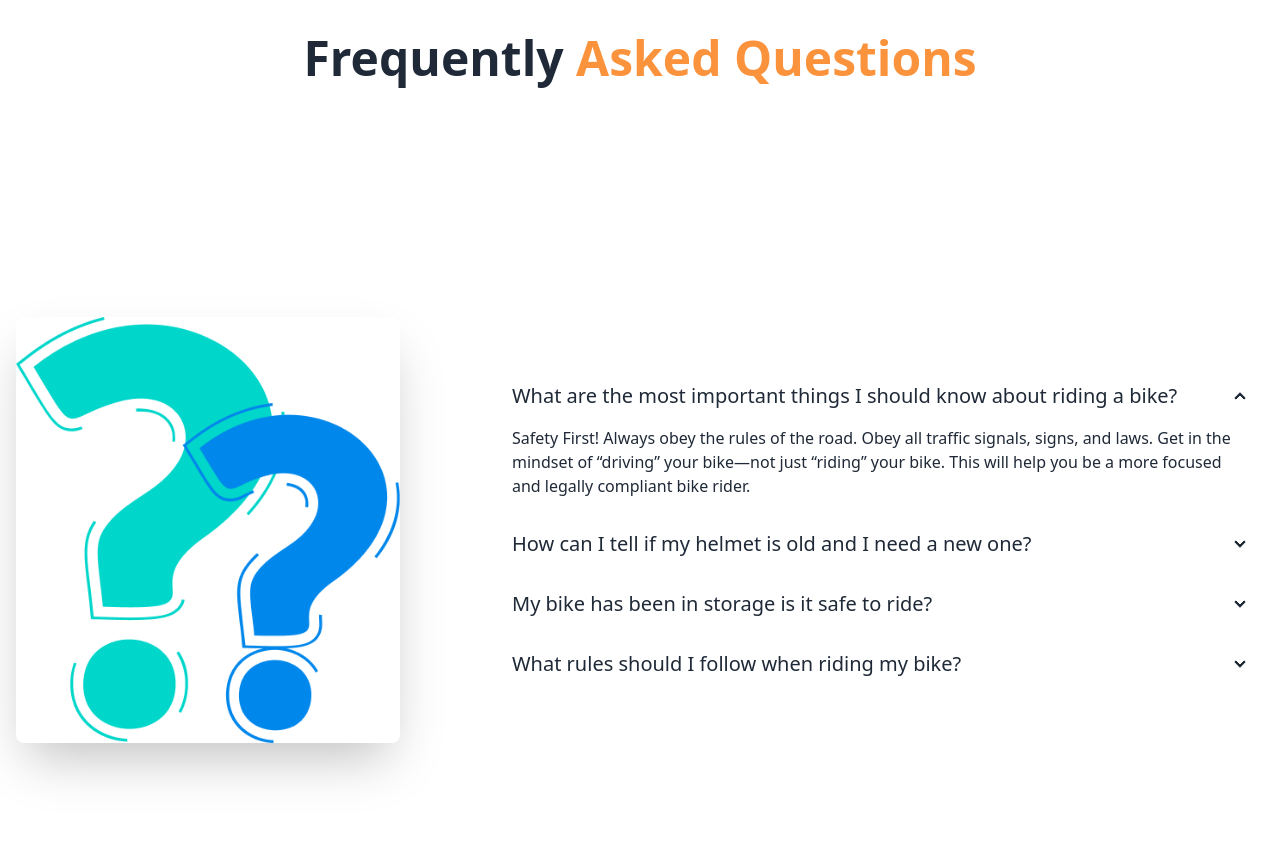
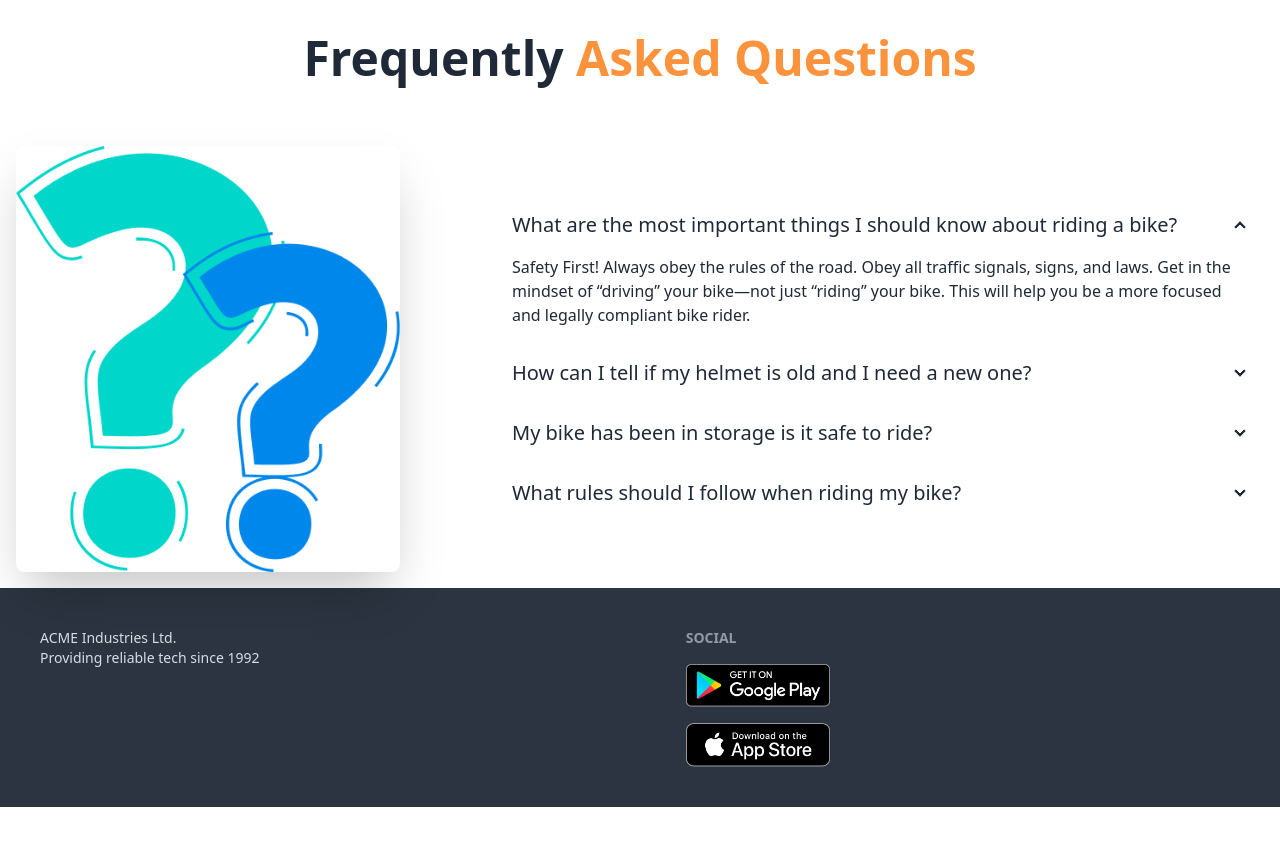
Before and after one commit to trishamoni99/biker-zone-with-DaisyUI, a plain HTML site: page index.html in a window 1280 px wide. Shown: the part 2200-3046 px from the top of the page. After the commit the page ends 3007 px from the top, so only its background shows below. Drawn offline with nearby package versions, Linux system fonts and the light colour scheme.

Commit message:
added footer section

```diff
--- a/index.html
+++ b/index.html
@@ -308,7 +308,7 @@
 
       <section class="my24">
         <h3 class="text-5xl  mb-12 font-semibold text-center">Frequently   <span class="text-orange-400">Asked Questions</span></h3>
-        <div class="hero min-h-screen">
+        <div class="hero ">
           <div class="hero-content flex-col lg:gap-24 lg:flex-row">
             <img src="./images/others/faq.png" class="w-3/4    lg:max-w-sm rounded-lg shadow-2xl" />
             <div>
@@ -356,6 +356,20 @@ new one?
     </main>
     <footer>
 
+      <footer class="footer p-10 bg-neutral text-neutral-content">
+        <aside>
+
+          <p>ACME Industries Ltd.<br/>Providing reliable tech since 1992</p>
+        </aside>
+        <nav>
+          <header class="footer-title">Social</header>
+          <div class="grid grid-cols-1 gap-4">
+            <a><img class="w-36" src="./images/others/android.png"></a>
+            <a><img class="w-36" src="./images/others/ios.png"></a>
+          </div>
+        </nav>
+      </footer>
+
     </footer>
 
 </body>
```
